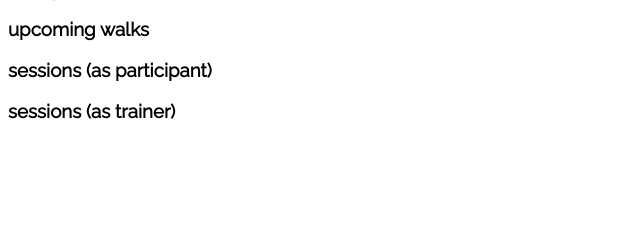
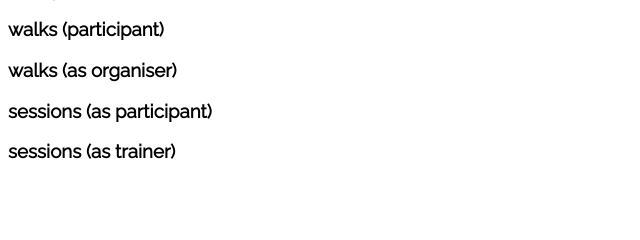
Before and after one commit to taplincorentin/projet, a Symfony app: template templates/personne/show.html.twig in a window 1280 px wide. Shown: the part 129-369 px from the top of the page, without its empty margins (0-640 px from the left). Run offline with Twig, Linux system fonts and the light colour scheme; the template is opened without the code that fills it, so the values that code supplies are empty; some libraries are stand-ins or nearby versions.

Commit message:
show balade organisees on user profile

```diff
--- a/templates/personne/show.html.twig
+++ b/templates/personne/show.html.twig
@@ -25,10 +25,19 @@
     </div>
 
     <div>
-        <h3>upcoming walks</h3>
+        <h3>walks (participant)</h3>
         {% for balade in personne.balades %}
             <tr>
                 <td><a href="{{ path('show_balade', {'id': balade.id}) }}">{{ balade }}</a></td>
+            </tr>
+        {% endfor %}
+    </div>
+
+    <div>
+        <h3>walks (as organiser)</h3>
+        {% for balade in personne.baladesOrganisees %}
+            <tr>
+                <td><a href="{{ path('show_seance', {'id': sbalade.id}) }}">{{ balade }}</a></td>
             </tr>
         {% endfor %}
     </div>
```
